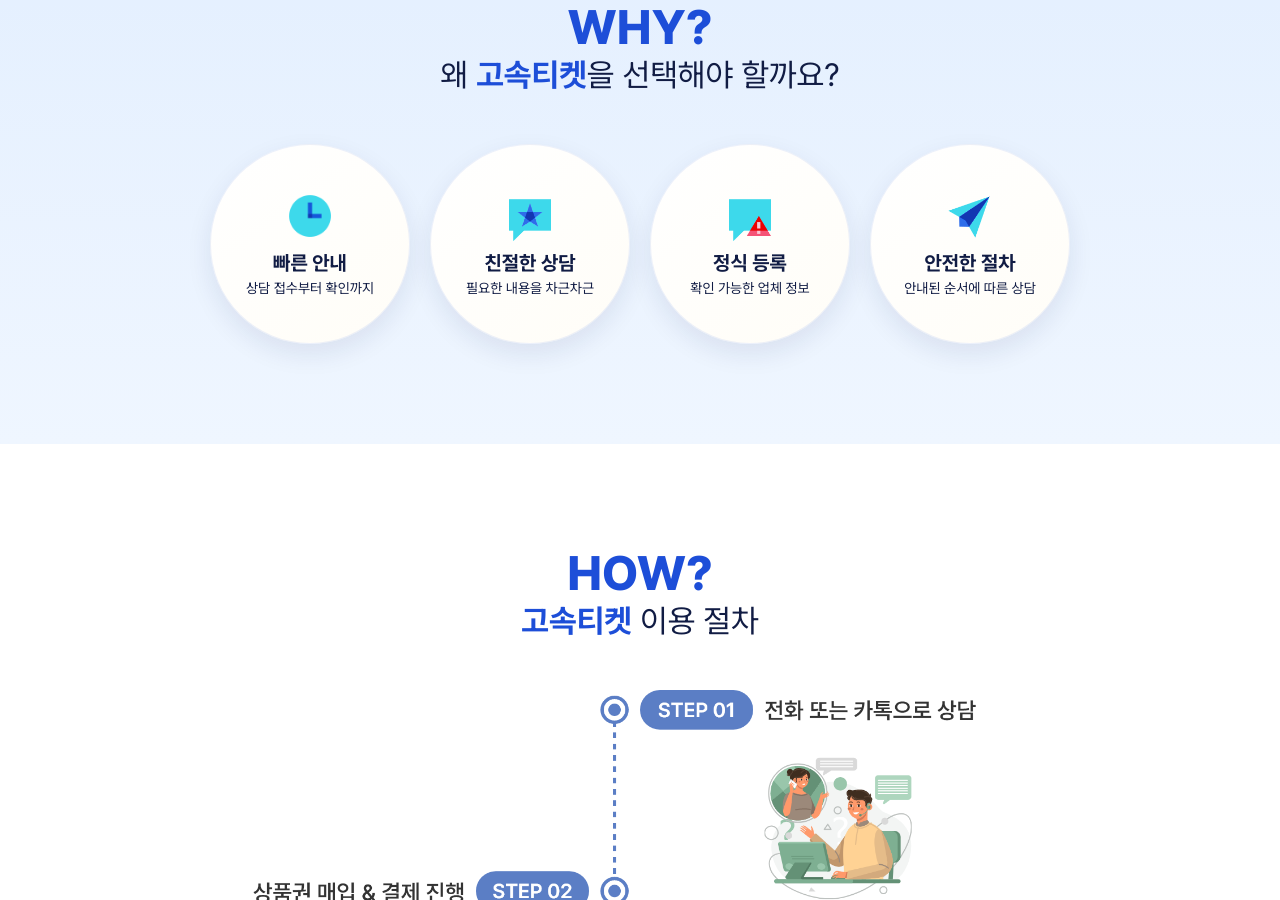
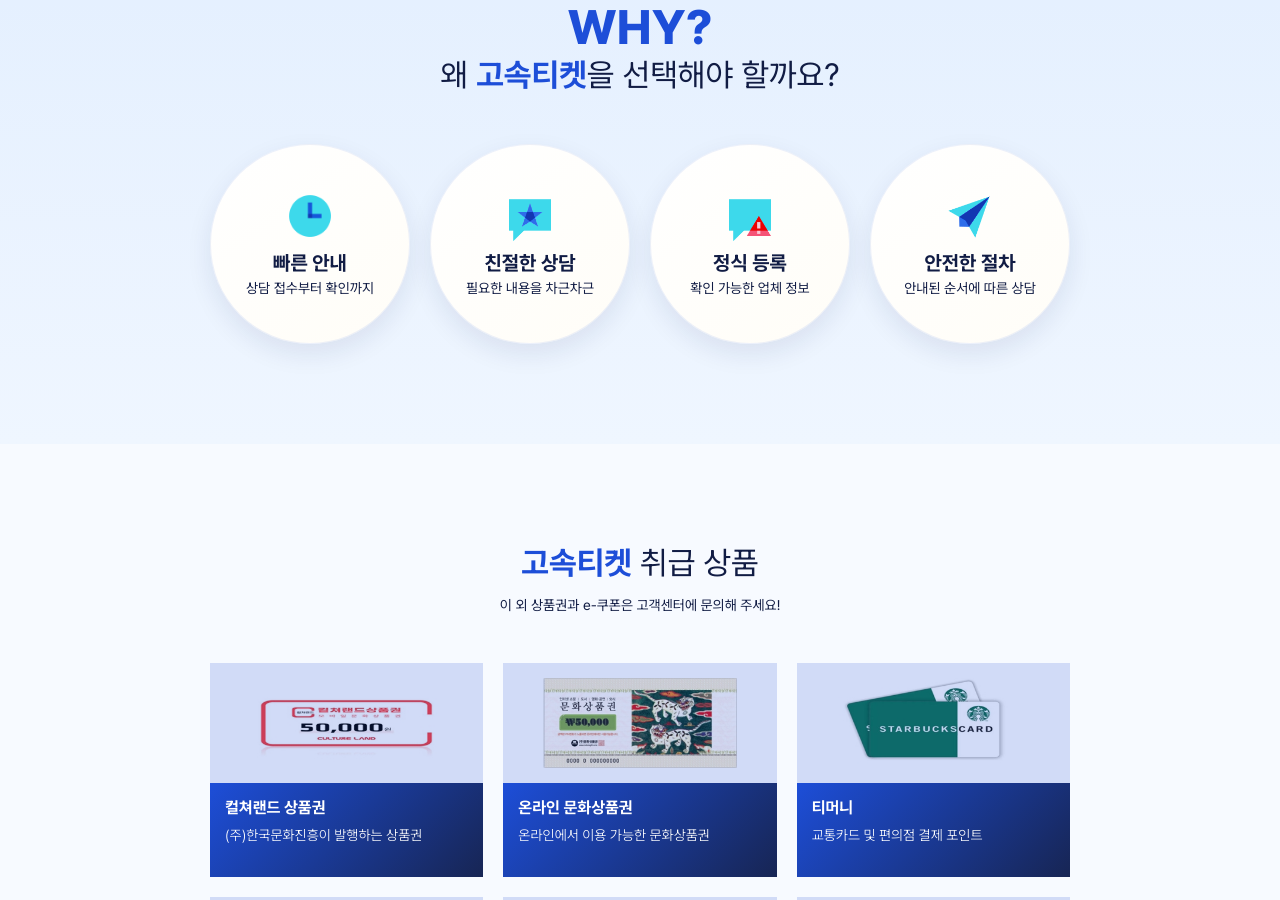
Before and after one commit to BlackFos/highspeed-ticket, a Next.js app: page / in a window 1280 px wide. Shown: the part 1900-2800 px from the top of the page. Built offline with nearby package versions, Linux system fonts and the light colour scheme.

Commit message:
fix: remove process steps section

```diff
--- a/app/asset-registry.ts
+++ b/app/asset-registry.ts
@@ -43,14 +43,6 @@
       source: "highspeed-ticket-original",
       replaceable: true,
     },
-    process: {
-      id: "process-steps",
-      src: "/assets/common/process-steps-highspeed.png",
-      alt: "전화 또는 카카오 상담, 상품권 매입 및 결제 진행, 확인 후 입금 순서",
-      role: "process guide",
-      source: "ticket-bora-reference",
-      replaceable: true,
-    },
   },
   why: [
     ["why-speed", "/assets/icons/why-speed-highspeed.png", "빠른 안내"],
--- a/app/globals.css
+++ b/app/globals.css
@@ -244,8 +244,7 @@
   font-weight: 400;
 }
 
-.section-heading em,
-.warning-copy em {
+.section-heading em {
   color: var(--main-color);
   font-style: normal;
   font-weight: 700;
@@ -464,38 +463,6 @@
   font-size: 14px;
   line-height: 1.25;
   word-break: keep-all;
-}
-
-.process-section {
-  text-align: center;
-}
-
-.process-image {
-  display: block;
-  width: 90%;
-  height: auto;
-  margin: 0 auto 50px;
-}
-
-.warning-copy {
-  margin-bottom: 10px;
-  text-align: center;
-  font-size: 20px;
-  font-weight: 700;
-  line-height: 1.25;
-  word-break: keep-all;
-}
-
-.warning-note {
-  text-align: center;
-  font-size: 14px;
-  line-height: 1.25;
-  word-break: keep-all;
-}
-
-.warning-note em {
-  color: var(--danger-color);
-  font-style: normal;
 }
 
 .products-section {
@@ -964,10 +931,6 @@
     font-size: 38px;
   }
 
-  .process-image {
-    width: 100%;
-  }
-
   .product-grid {
     grid-template-columns: repeat(2, 1fr);
     gap: 10px;
@@ -1070,9 +1033,6 @@
     font-size: 28px;
   }
 
-  .warning-copy {
-    font-size: 17px;
-  }
 }
 
 @media (prefers-reduced-motion: reduce) {
--- a/app/page.tsx
+++ b/app/page.tsx
@@ -127,29 +127,6 @@
           </div>
         </section>
 
-        <section className="section process-section">
-          <div className="content-width">
-            <p className="eyebrow">HOW?</p>
-            <h2 className="section-heading large">
-              <em>{siteConfig.name}</em> 이용 절차
-            </h2>
-            <Image
-              className="process-image"
-              src={assets.common.process.src}
-              width={1368}
-              height={1020}
-              alt={assets.common.process.alt}
-              loading="eager"
-            />
-            <p className="warning-copy">
-              정식등록업체 <em>{siteConfig.name}</em>에서 안내된 절차에 따라 이용하세요!
-            </p>
-            <p className="warning-note">
-              <em>*</em> 허가 여부와 업체 정보를 확인하지 않은 거래는 피해가 발생할 수 있으니 주의해 주세요.
-            </p>
-          </div>
-        </section>
-
         <section className="section products-section">
           <div className="content-width">
             <h2 className="section-heading large products-title">
```
